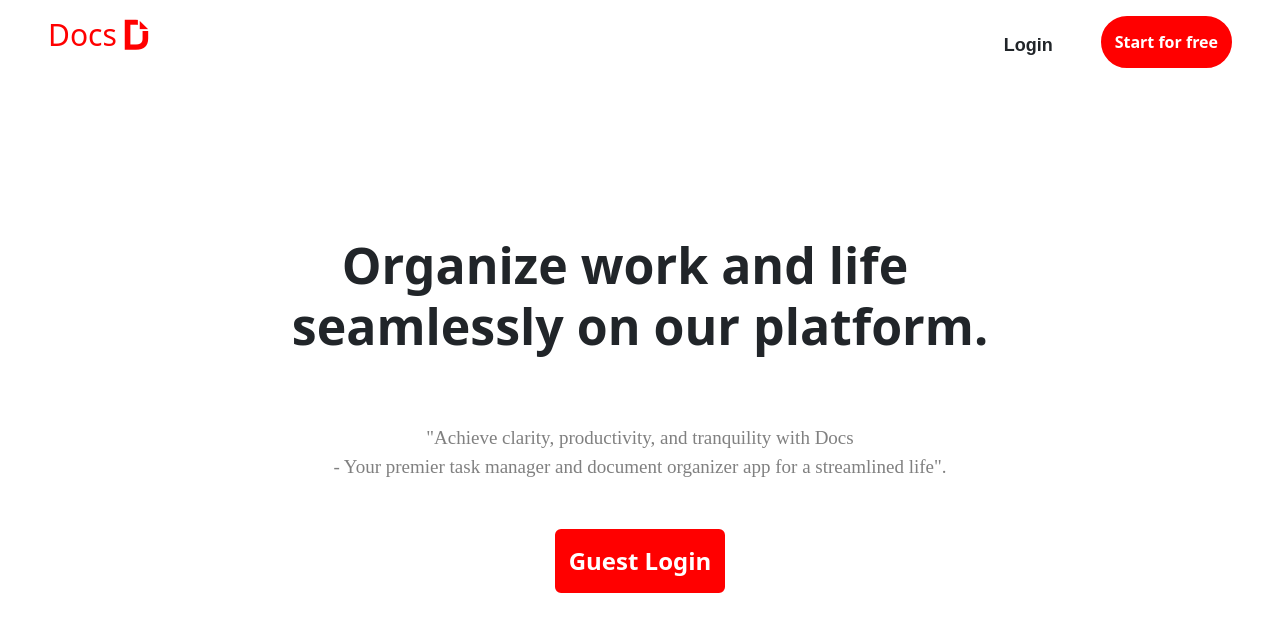
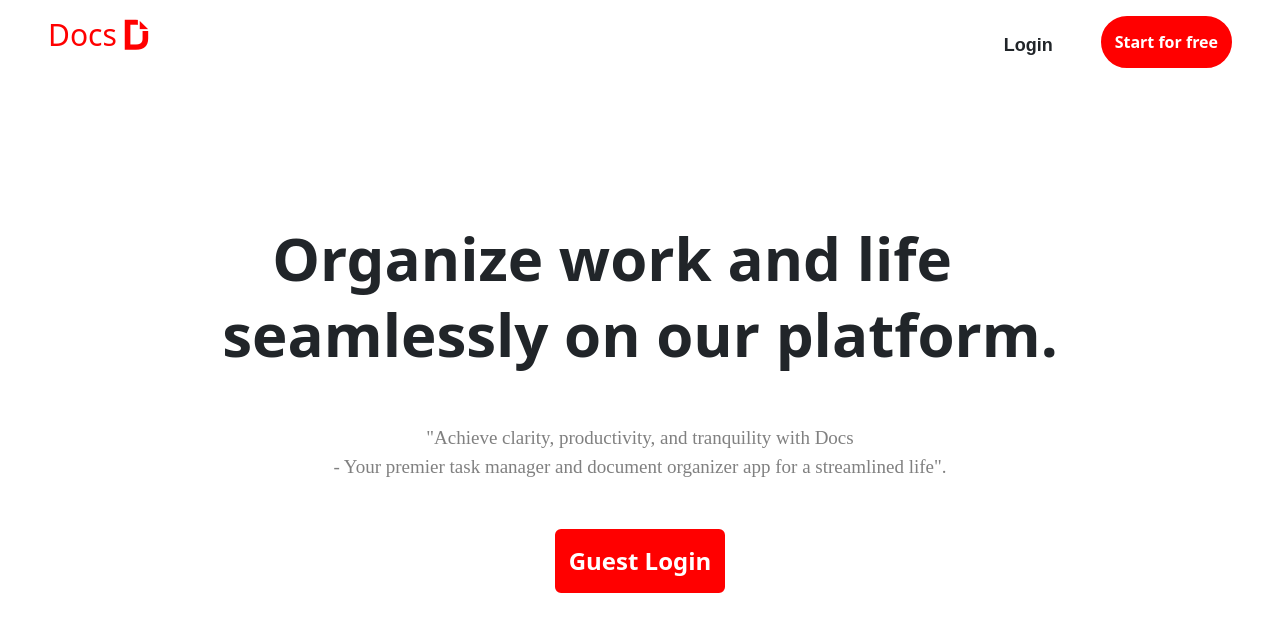
Before and after one commit to jayraj1pa/docs-firebase, a React (Create React App) app: page / in a window 1280 px wide. Shown: the top 632 px of the page. Built offline with nearby package versions, Linux system fonts and the light colour scheme.

Commit message:
Your commit message here

```diff
--- a/src/Components/Home.jsx
+++ b/src/Components/Home.jsx
@@ -51,7 +51,7 @@ function Home() {
           justifyContent: "center",
           alignItems: "center",
           height: "55vh",
-          fontSize: "50px",
+          fontSize: "60px",
           fontWeight: "bolder",
           flexDirection: "column",
         }}
```
